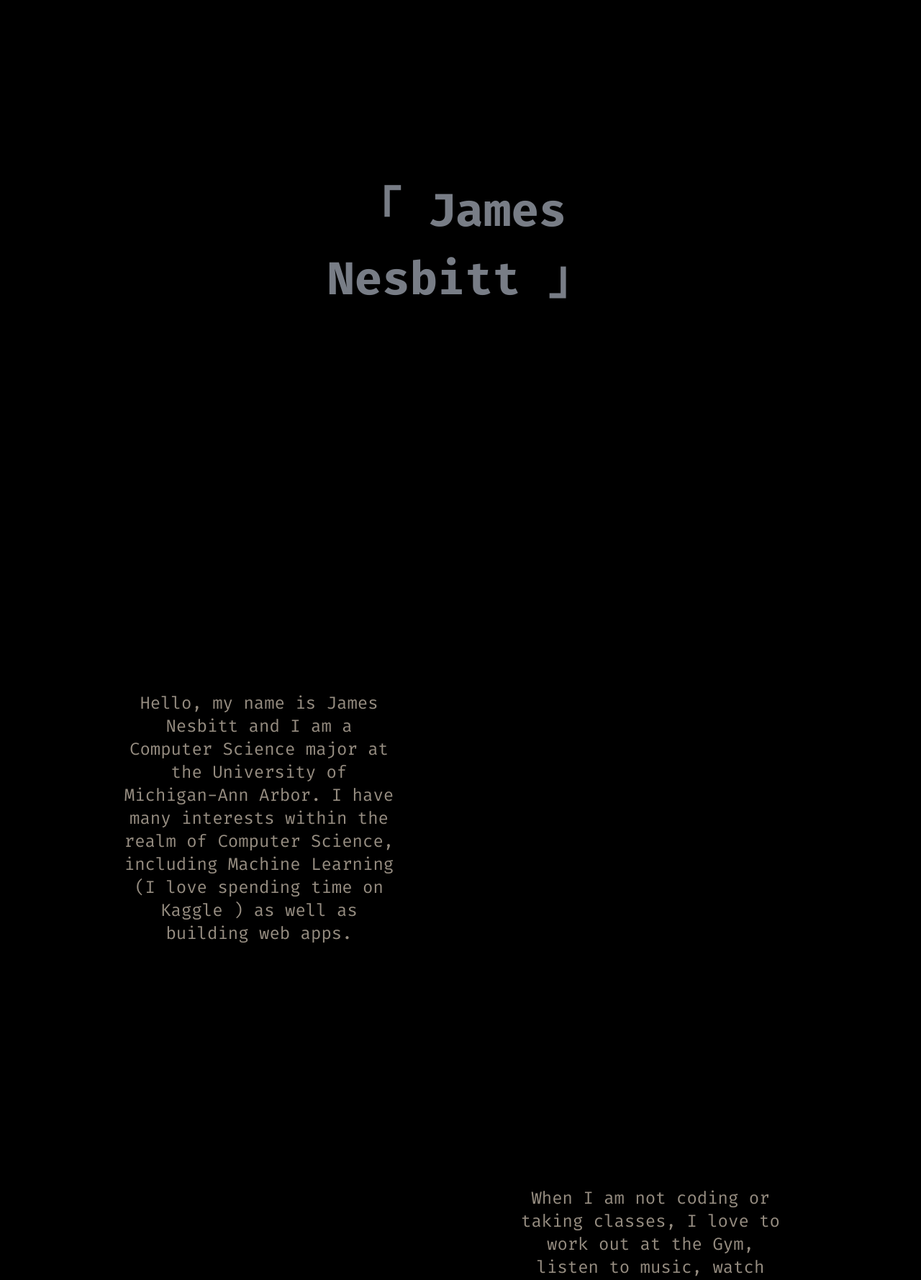
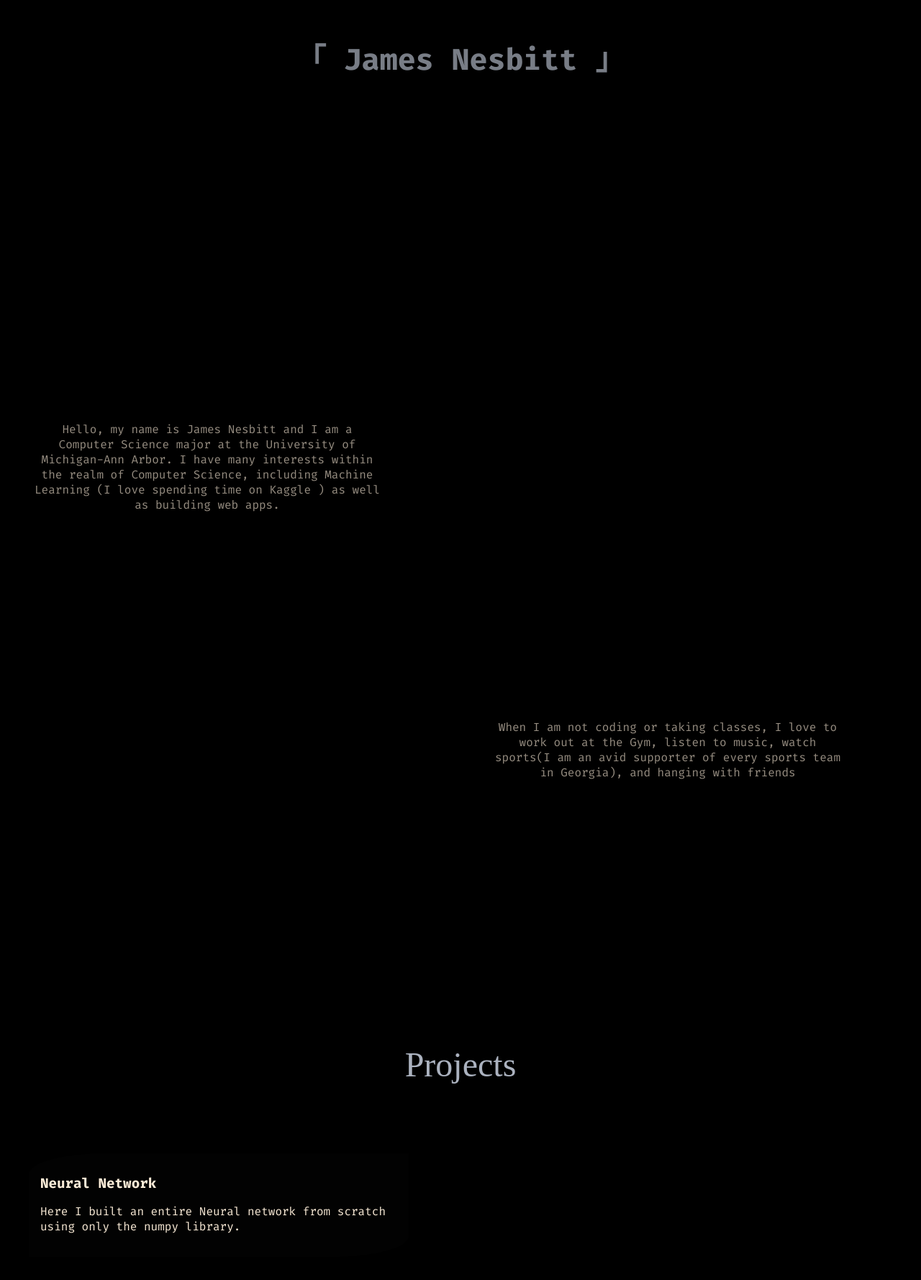
Before and after one commit to james04nesbitt/portfolio, a React (Create React App) app: page /alternate in a window 1280 px wide. Shown: the part 192-1971 px from the top of the page at 72% size. Built offline with nearby package versions, Linux system fonts and the light colour scheme.

Commit message:
fixed styling

```diff
--- a/package.json
+++ b/package.json
@@ -2,7 +2,10 @@
   "name": "portfolio",
   "version": "0.1.0",
   "private": true,
-  "proxy": "http://localhost:5000",
+  "options": {
+    "allowedHosts": ["localhost", ".localhost"],
+    "proxy": "https://localhost:5000/"
+  },
   "dependencies": {
     "@testing-library/jest-dom": "^5.16.5",
     "@testing-library/react": "^13.4.0",
--- a/src/App.css
+++ b/src/App.css
@@ -1,6 +1,7 @@
 .App {
   text-align: center;
 }
+
 
 .App-logo {
   height: 40vmin;
@@ -37,6 +38,9 @@
     transform: rotate(360deg);
   }
 }
+a{
+  color: beige;
+}
 .App{
   background-color: black;
 }
@@ -71,7 +75,8 @@ body{
   height: 50%;
   display: block;
   margin: 0 auto;
-  width: 40%;
+  white-space: nowrap;
+
   background-color: rgb(1, 1, 1);
   border-radius: 10%;
   margin-top: 10em;
@@ -79,13 +84,18 @@ body{
   padding-top: 1em;
   padding-bottom: 1em;
   font-weight: 100;
-  font-size: 200%;
   opacity: 70%;
   animation: fadeIn 4s;
   transition: background-color 2s ease-in;
+  overflow: hidden; /* Prevent text from spilling outside */
+  text-overflow: ellipsis; /* Add ellipsis when text is too long */
+}
 
+.landing h1 {
+  font-size: calc(1em + 2vw); /* Make the font size responsive */
+  white-space: nowrap; /* Prevent wrapping of the h1 text */
+}
 
-}
 
 .landing:hover {
   background-color: antiquewhite;
@@ -98,14 +108,14 @@ body{
 
 .About {
 
-  width: 30%;
+  width: 30em;
 
-  margin-left: 4em;
+
   background-color: rgba(1, 1, 1, 0.763);
   border-radius: 10%;
   padding: 3em;
   opacity: 60%;
-  font-size: 150%;
+  font-size: 1em;
   transition: background-color 1s ease-in, color 1s ease-in;
 
 }
@@ -215,6 +225,11 @@ a {
 
 }
 
+.project h1{
+  font-size: 1.2em;
+  font-weight: bold;
+}
+
 .project {
 
   background-color: rgb(2, 2, 2);
@@ -241,7 +256,7 @@ a {
 
 .info {
 
-  font-size: large;
+  font-size: 1em;
 
 
 }
@@ -251,6 +266,7 @@ ul {
 }
 
 .right {
+
   text-align: right;
   margin-left: 50%;
   border-top-right-radius: 20%;
--- a/src/components/name.tsx
+++ b/src/components/name.tsx
@@ -1,5 +1,5 @@
 
 
 
-const Name = () => <h1>「 James Nesbitt 」</h1>
+const Name = () => <h1 className="james">「 James Nesbitt 」</h1>
 export default Name
--- a/src/home.jsx
+++ b/src/home.jsx
@@ -11,7 +11,7 @@ const commandsList = [
   'work experience',
   'clear',
   'resume',
-  'Course Work'
+  'course work'
 ];
 
 function Terminal() {
@@ -64,6 +64,22 @@ function Terminal() {
     let output = '';
 
     switch (command) {
+      case 'course work':
+        output = `
+        EECS 203-Discrete Math
+        EECS 280-Programming and Introductory Data Structures
+        EECS 281-Data Structures and Algorithms
+        EECS 370-Computer Organization
+        EECS 441-Mobile App Development for Entrepreneurs
+        EECS 445-Introduction to Machine Learning
+        EECS 482-Operating Systems
+        EECS 485-Web Systems
+        Math 214-Applied Linear Algebra
+        PHYSICS 380- Quantum Computing
+        LING 321-How CHatGPT Works
+        `;
+
+        break;
       case 'help':
         output = `Available commands:
  - help
@@ -77,7 +93,7 @@ function Terminal() {
 Visit the alternate portfolio: <a href="/alternate" class="link">Alternate Portfolio</a>`;
         break;
       case 'about me':
-        output = 'I\'m James Nesbitt, ';
+        output = 'I\'m James Nesbitt, im a student at the Univeristy of Michigan-Ann Arbor studying Computer Science. I am intrested in many aspects of this field from Machine Learning, App DEvelopment, IoT, and Fullstack Development, as well as the intersetion of computer Science, espically finance. In my free time I like to play the guitar, workout,  ';
         break;
       case 'projects':
         output = (
@@ -99,7 +115,7 @@ Visit the alternate portfolio: <a href="/alternate" class="link">Alternate Portf
       case 'work experience':
         output = `Work Experience:
  Software Engineer Intern at Ford Motor Company
- - Developed a Chatbot using `;
+ - Developed a Chatbot using Vertex AI and Gemnini to deve `;
         break;
       case 'clear':
         setCommandHistory([]);
@@ -109,7 +125,7 @@ Visit the alternate portfolio: <a href="/alternate" class="link">Alternate Portf
         setIsResumeOpen(true);
         break;
       default:
-        output = `Command not found: ψ{command}`;
+        output = `Command not found: ${command}`;
     }
 
     setCommandHistory([...commandHistory, { input: command, output }]);
```
Also changed, not shown: 1 other file (tests, documents, lock files or other folders).
